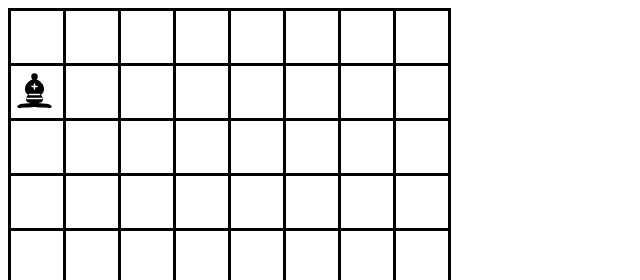
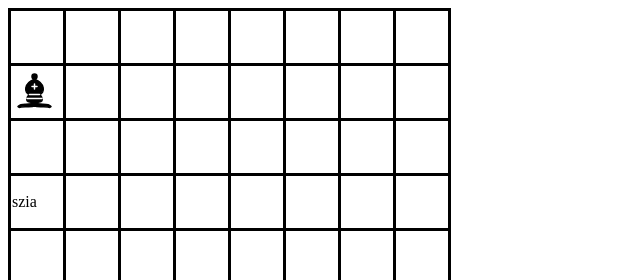
Before and after one commit to sektor338/chessboard9ab, a plain HTML site: page index.html in a window 1280 px wide. Shown: the top 280 px of the page, 0-640 px from the left. Drawn offline with Linux system fonts and the light colour scheme.

Commit message:
Update index.html

```diff
--- a/index.html
+++ b/index.html
@@ -47,7 +47,7 @@
     </tr>
 
     <tr>
-        <td></td>
+        <td>szia</td>
         <td></td>
         <td></td>
         <td></td>
```
